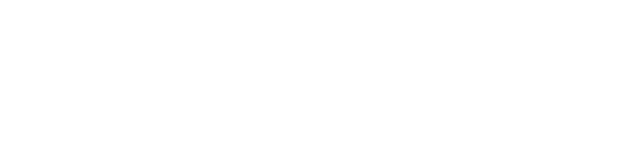
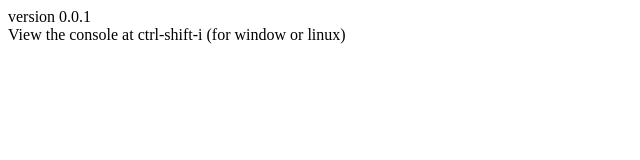
Before and after one commit to hpssjellis/my-examples-of-huggingfacejs, a plain HTML site: page public/hug01.html in a window 1280 px wide. Shown: the whole page, without its empty margins (0-640 px from the left). Drawn offline with Linux system fonts and the light colour scheme.

Commit message:
Update hug01.html

```diff
--- a/public/hug01.html
+++ b/public/hug01.html
@@ -1,4 +1,6 @@
 <body>
+    version 0.0.1<br>
+    View the console at ctrl-shift-i (for window or linux)<br>
     <script type="module">
         import { HfInference } from 'https://cdn.skypack.dev/@huggingface/inference@1.5.2';
         const TOKEN = ""
```
